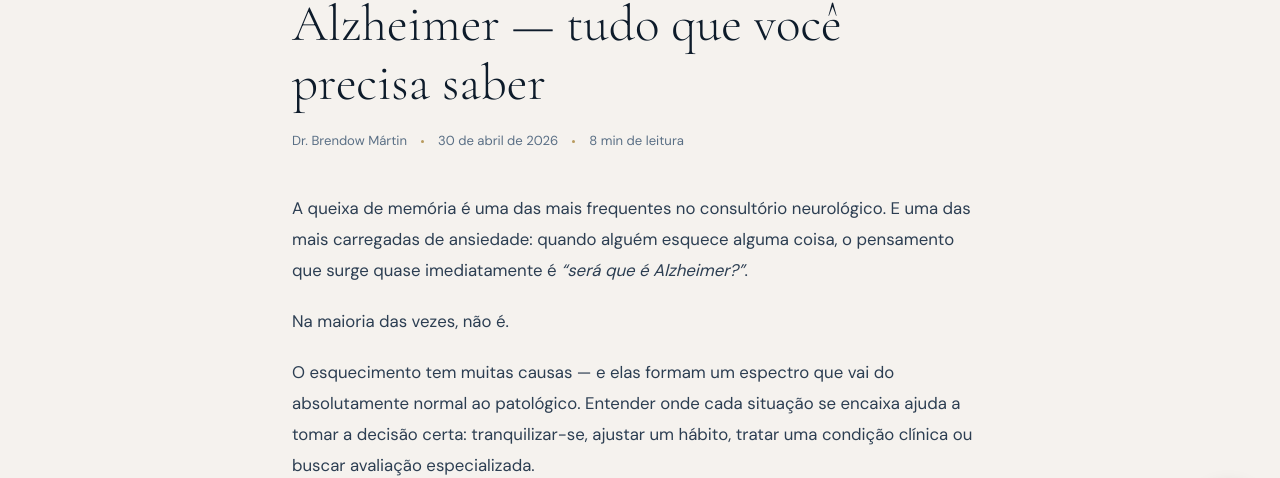
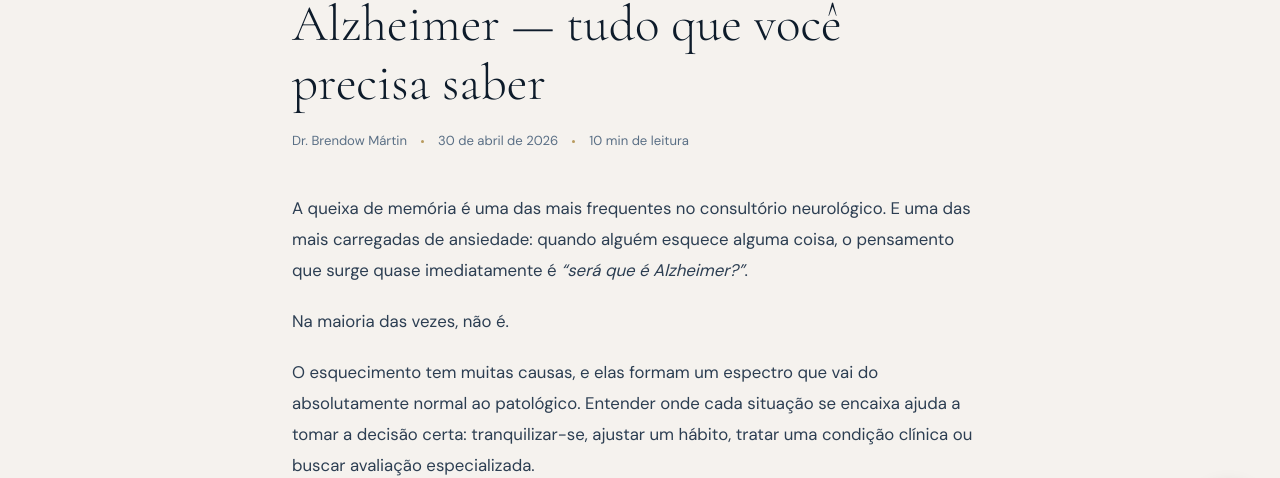
Before and after one commit to neurobrendow-dev/Neurobrendow-dev.GitHub.io, a Jekyll site: the page built from _posts/2026-04-30-esquecimentos-tdah-alzheimer.md, in a window 1280 px wide and 900 px high. Shown: the part 336-814 px from the top of the window. Built offline with Jekyll 4.4.1, drawn with Linux system fonts in a browser that asks for light colours; some of the changed text lies outside the part shown.

Commit message:
Revise post on memory issues and neurologist consultation
Updated the image and reading time, modified text for clarity, and adjusted the footer content.

```diff
--- a/_posts/2026-04-30-esquecimentos-tdah-alzheimer_2.md
+++ b/_posts/2026-04-30-esquecimentos-tdah-alzheimer.md
@@ -5,8 +5,8 @@
 categories: [Memória]
 tags: [esquecimento, memória, TDAH, Alzheimer, demência, neurologia, causas reversíveis]
 description: "Nem todo esquecimento é Alzheimer. Entenda o gradiente completo das causas — do sono ruim ao TDAH, da depressão à demência — e saiba quando procurar um neurologista."
-image: /assets/img/posts/esquecimentos-tdah-alzheimer.webp
-reading_time: 8
+image: /assets/img/posts/esquecimentos.webp
+reading_time: 10
 author: "Dr. Brendow Mártin"
 ---
 
@@ -14,7 +14,7 @@
 
 Na maioria das vezes, não é.
 
-O esquecimento tem muitas causas — e elas formam um espectro que vai do absolutamente normal ao patológico. Entender onde cada situação se encaixa ajuda a tomar a decisão certa: tranquilizar-se, ajustar um hábito, tratar uma condição clínica ou buscar avaliação especializada.
+O esquecimento tem muitas causas, e elas formam um espectro que vai do absolutamente normal ao patológico. Entender onde cada situação se encaixa ajuda a tomar a decisão certa: tranquilizar-se, ajustar um hábito, tratar uma condição clínica ou buscar avaliação especializada.
 
 Vamos percorrer esse gradiente juntos.
 
```
Also changed, not shown: other parts of _posts/2026-04-30-esquecimentos-tdah-alzheimer.md (+4 -9 lines).
